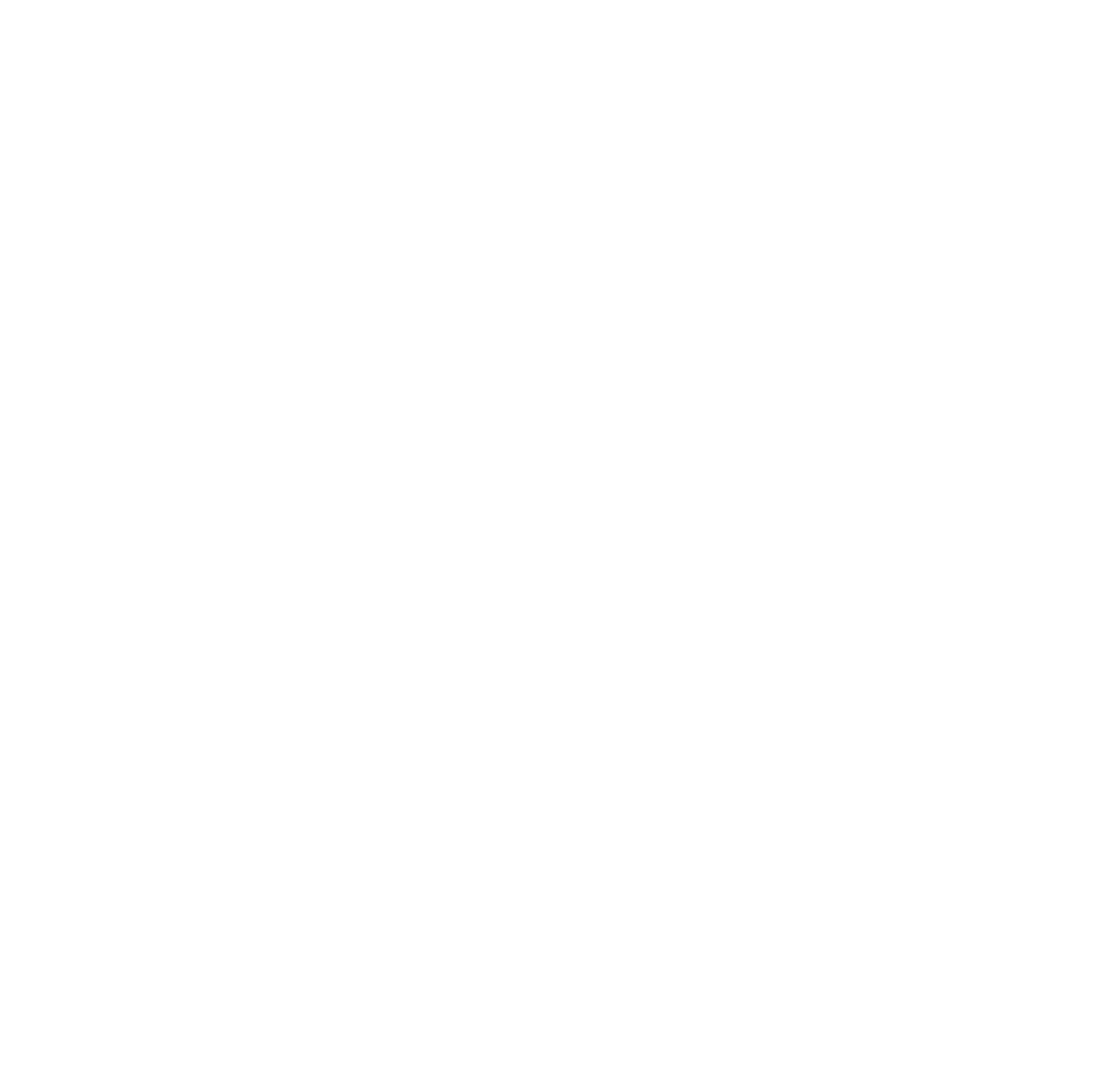
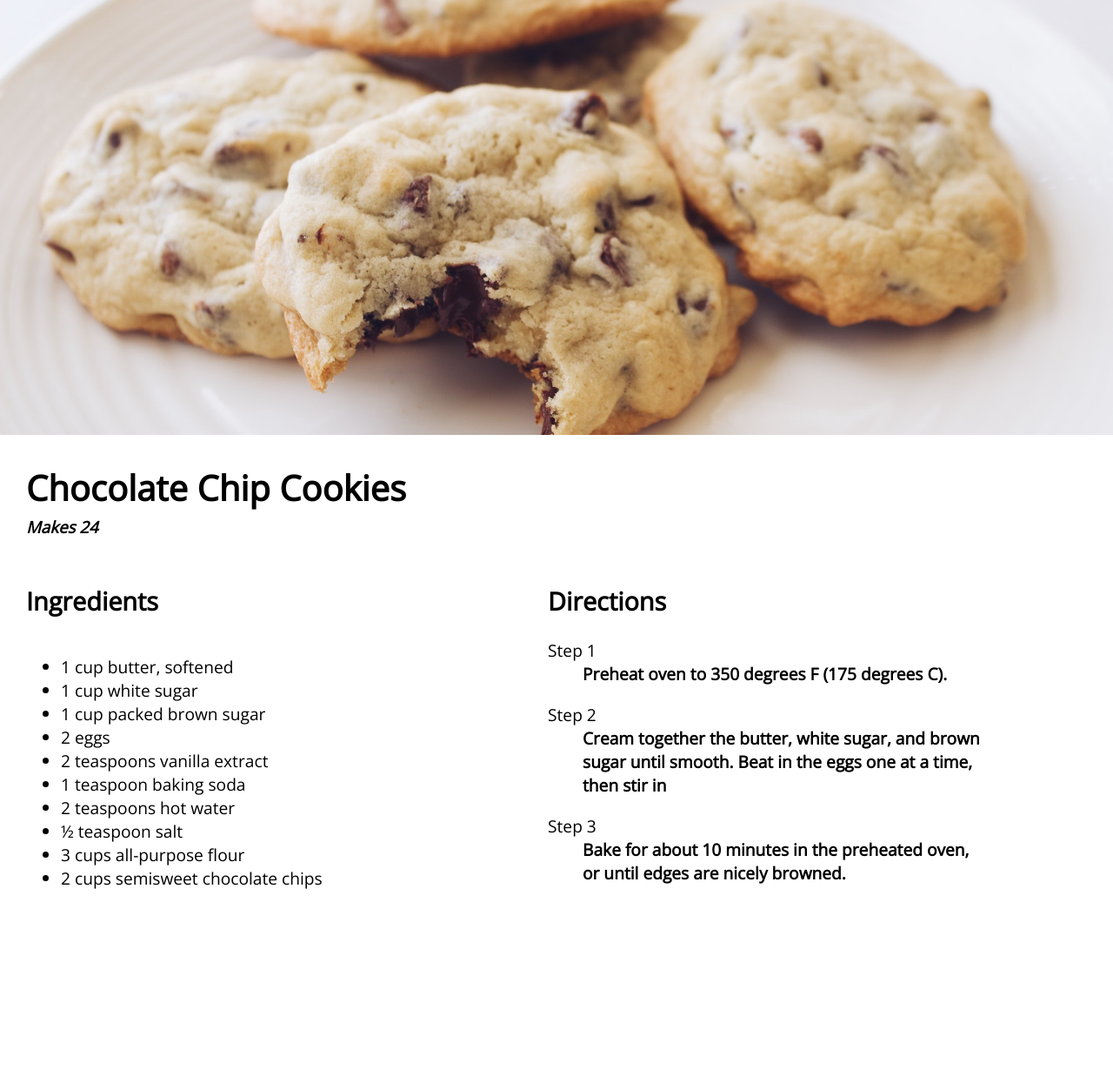
Before and after one commit to turingschool-examples/cookie-comp, a plain HTML site: page index.html in a window 1280 px wide. Shown: the whole page at 87% size. Before the commit the page ends 800 px from the top, so only its background shows below. Drawn offline with nearby package versions, Linux system fonts and the light colour scheme.

Commit message:
Create CSS layout

```diff
--- a/index.html
+++ b/index.html
@@ -8,10 +8,55 @@
     <link href="https://fonts.googleapis.com/css2?family=Open+Sans:wght@300;400&display=swap" rel="stylesheet">
     <link rel="stylesheet" href="./styles.css">
   </head>
+
   <body>
+    <section class="image">
+        <!-- <img src="/images/cookies.jpg" alt=""> -->
+    </section>
+    <section class="cookie-type">
+      <div>
+        <h1>Chocolate Chip Cookies</h1>
+      </div>
+      <div>
+        <h3>Makes 24</h3>
+      </div>
+    </section>
+   <section class="copy">
+    <section class="ingredients-section">
+      <h2>Ingredients</h2>
+        <ul>
+          <li>1 cup butter, softened</li>
+          <li>1 cup white sugar</li>
+          <li>1 cup packed brown sugar</li>
+          <li>2 eggs</li>
+          <li>2 teaspoons vanilla extract</li>
+          <li>1 teaspoon baking soda</li>
+          <li>2 teaspoons hot water</li>
+          <li>½ teaspoon salt</li>
+          <li>3 cups all-purpose flour</li>
+          <li>2 cups semisweet chocolate chips</li>
+        </ul>
+    </section>
+    <section>
+      <section class="directions-section">
+        <h2>Directions</h2>
+            <div class="steps">
+              Step 1
+                <ul class="rightBox-instructions">Preheat oven to 350 degrees F (175 degrees C).</ul>
+            </div>
+            <div class="steps">
+              Step 2
+                <ul class="rightBox-instructions">Cream together the butter, white sugar, and brown sugar until smooth. Beat in the eggs one at a time, then stir in</ul>
+            </div class="steps">
+            Step 3
+            <ul class="rightBox-instructions">Bake for about 10 minutes in the preheated oven, or until edges are nicely browned.</ul>
+        </div>
 
+      </section>
+    </section>
+   </section>
 <!-- Chocolate Chip Cookies
-Makes 24
+Makes 24`
 
 Ingredients
 1 cup butter, softened
--- a/styles.css
+++ b/styles.css
@@ -4,3 +4,80 @@
  cookie image is linked, but feel free to use your own if you want!
  (card) box-shadow: 0 19px 38px rgba(0,0,0,0.20), 0 15px 12px rgba(0,0,0,0.22);
 */
+
+body {
+    font-family: 'Open Sans', sans-serif;
+    margin: 0px;
+}
+
+.image {
+    /* border: 2px solid red; */
+    /* background-color: #fa6666; */
+    background-image: url("/images/cookies.jpg");
+    background-position:0vh;
+    background-size: 100%;
+
+    /* background-size: cover; */
+    width: 100%;
+    height: 500px;
+
+}
+
+.cookie-type {
+    display: flex;
+    flex-direction: column;
+    margin-left: 30px;
+}
+
+h1 {
+    font-size: 2.5em;
+    font-weight: bolder;
+    margin-bottom: 5px;
+}
+
+h3 {
+    font-style: italic;
+    margin-top: 0px;
+}
+
+.copy {
+    /* border: 2px solid red; */
+    height: 600px;
+    display: flex;
+    flex-direction: row;
+
+}
+
+.ingredients-section {
+    /* border: 2px solid red; */
+    /* background-color: grey; */
+    font-size: 1.2em;
+    width: 400px;
+    height: 500px;
+    display: flex;
+    flex-direction: column;
+    justify-content: left;
+    margin: 10px 0px 0px 30px;
+}
+
+.directions-section {
+    /* border: 2px solid red; */
+    position: absolute;
+    left: 600px;
+    font-size: 1.2em;
+    width: 500px;
+    height: 500px;
+    display: flex;
+    flex-direction: column;
+    justify-content: left;
+    margin: 10px 0px 0px 30px;
+}
+
+.steps {
+    font-style: i;
+}
+
+.rightBox-instructions {
+    margin: 0px 0px 20px 0px;
+    font-weight: 700;
+}
```
